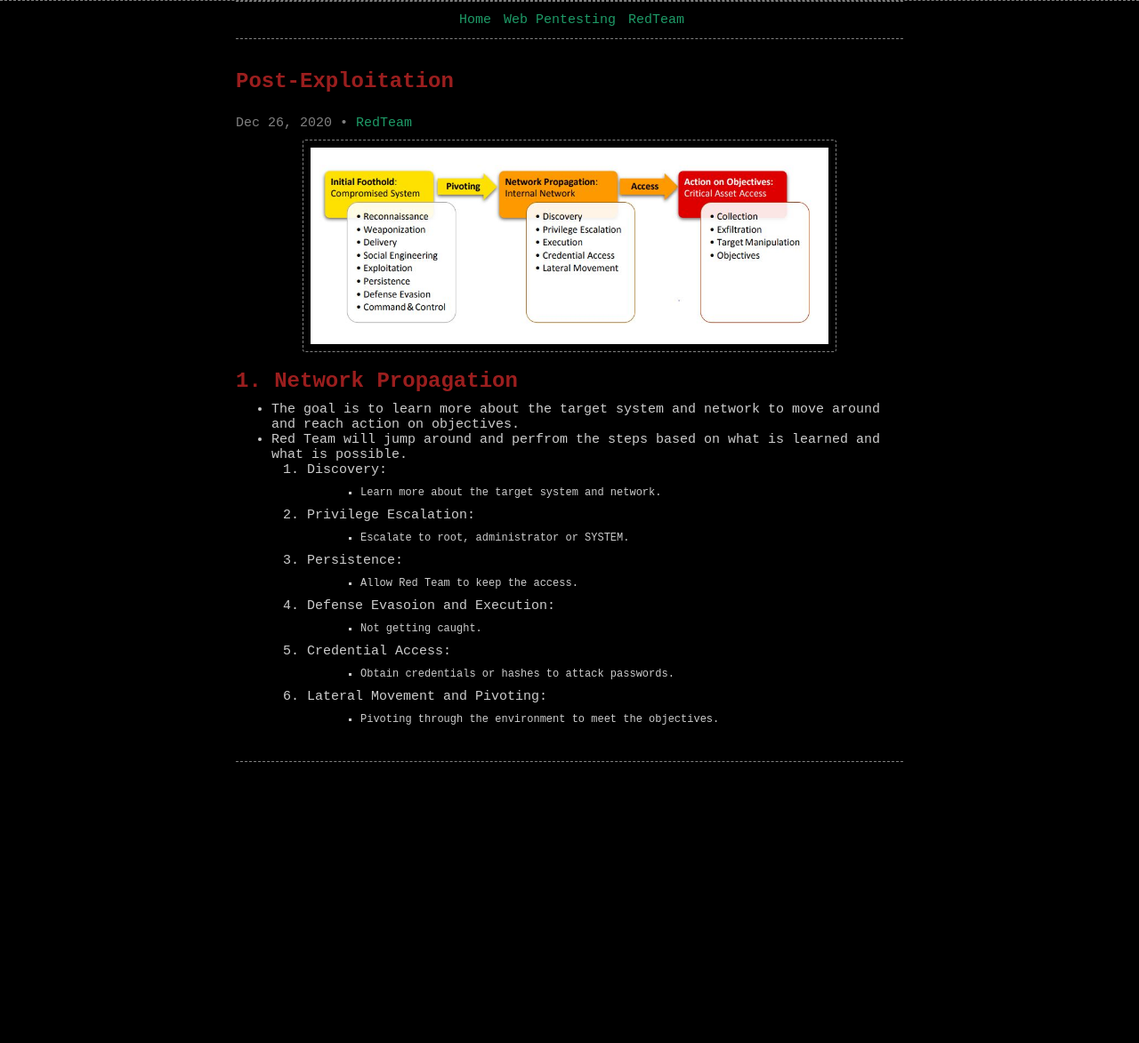
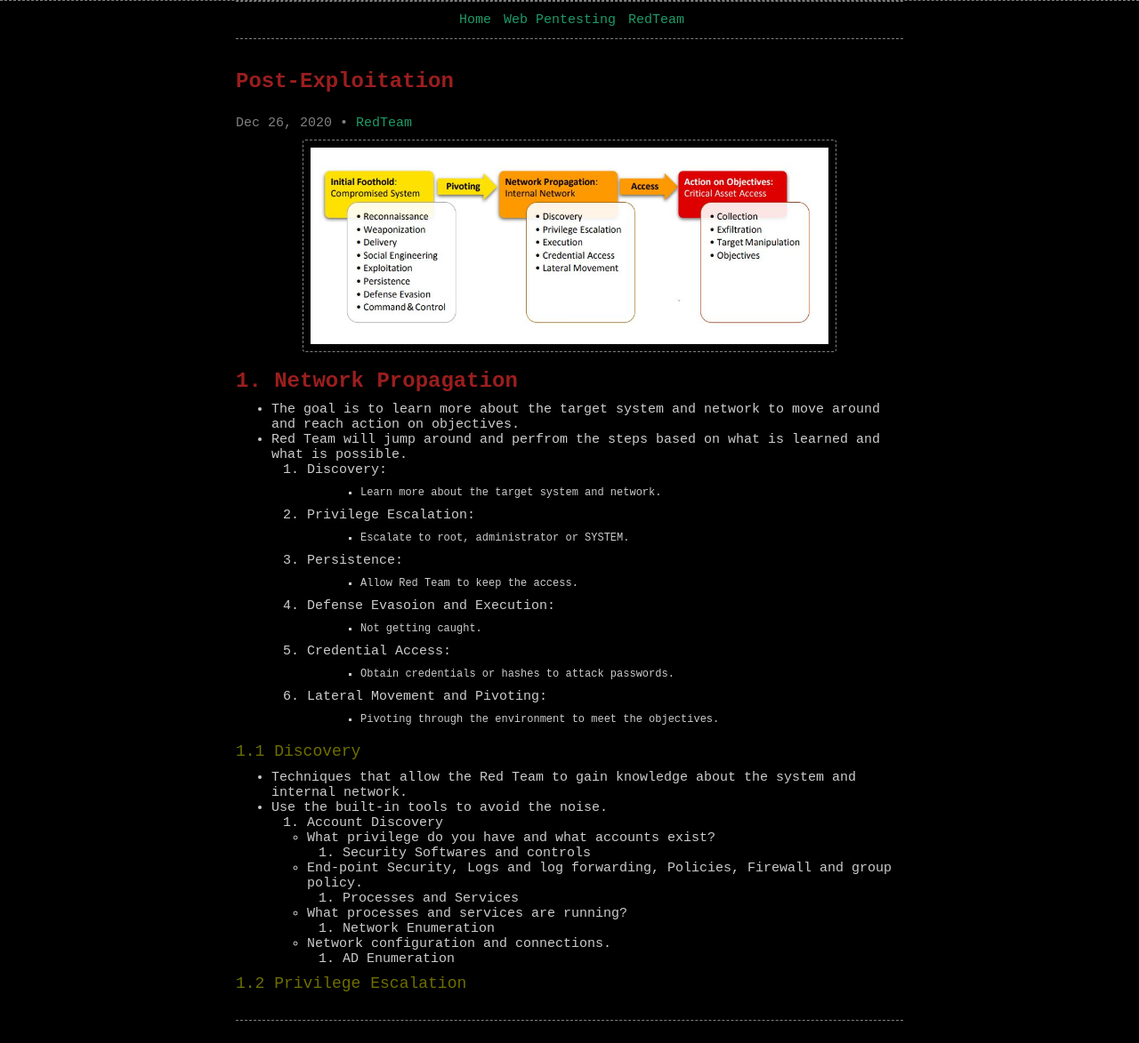
Before and after one commit to wizoutsugar/wizoutsugar.github.io, a Jekyll site: the page built from _posts/2020/RedTeam/2020-12-26-Post.md, in a window 1280 px wide. Shown: the whole page at 89% size. Built offline with Jekyll 4.4.1, drawn with Linux system fonts in a browser that asks for light colours; comment, search, counter and statistics services are not loaded; before the commit the page ends 900 px from its top, so only the background shows below that.

Commit message:
Update 2020-12-26-Post.md

```diff
--- a/_posts/2020/RedTeam/2020-12-26-Post.md
+++ b/_posts/2020/RedTeam/2020-12-26-Post.md
@@ -27,3 +27,18 @@ tags:
         > - Obtain credentials or hashes to attack passwords.
     6. Lateral Movement and Pivoting:
         > - Pivoting through the environment to meet the objectives.
+
+#### 1.1 Discovery
+- Techniques that allow the Red Team to gain knowledge about the system and internal network.
+- Use the built-in tools to avoid the noise.
+1. Account Discovery
+    - What privilege do you have and what accounts exist?
+2. Security Softwares and controls
+    - End-point Security, Logs and log forwarding, Policies, Firewall and group policy.
+3. Processes and Services
+    - What processes and services are running?
+4. Network Enumeration
+     - Network configuration and connections.
+5. AD Enumeration
+
+#### 1.2 Privilege Escalation
```
